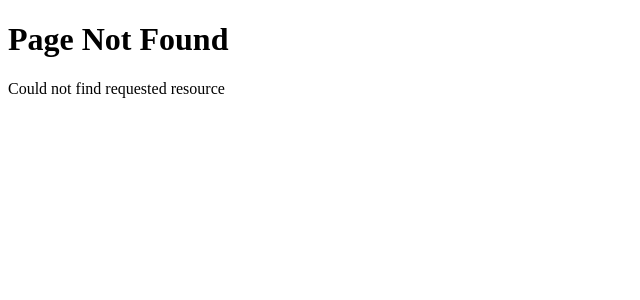
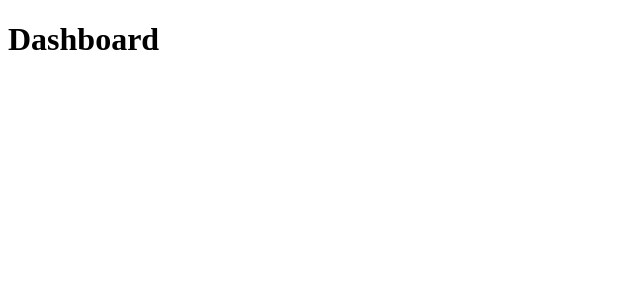
Before and after one commit to yuasys/routing-demo, a Next.js app: page /dashboard in a window 1280 px wide. Before the commit this address had no page. Shown: the top 300 px of the page, without its empty margins (0-640 px from the left). Built offline with nearby package versions, Linux system fonts and the light colour scheme.

Commit message:
Fole Colocation

```diff
--- /dev/null
+++ b/src/app/dashboard/page.tsx
@@ -0,0 +1,9 @@
+function BarChart() {
+  return <h1>BarChart</h1>;
+}
+
+export default function Dashboard() {
+  return (
+      <h1>Dashboard</h1>
+  )
+}
```
Also changed, not shown: src/app/dashboard/line-chart.tsx (added, +7 -0 lines).
